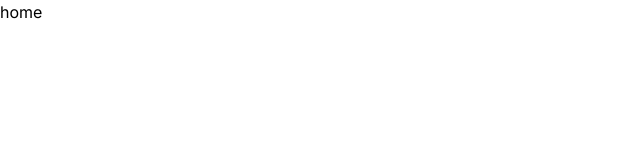
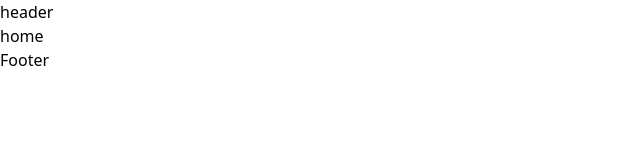
Before and after one commit to shundahoy/techblog, a Next.js app: page / in a window 1280 px wide. Shown: the top 160 px of the page, without its empty margins (0-640 px from the left). Built offline with nearby package versions, Linux system fonts and the light colour scheme.

Commit message:
feat:レイアウトの骨組みを作成

```diff
--- /dev/null
+++ b/src/app/components/Footer.tsx
@@ -0,0 +1,7 @@
+import React from "react";
+
+const Footer = () => {
+  return <div>Footer</div>;
+};
+
+export default Footer;
--- /dev/null
+++ b/src/app/components/Header.tsx
@@ -0,0 +1,7 @@
+import React from "react";
+
+const Header = () => {
+  return <header>header</header>;
+};
+
+export default Header;
--- a/src/app/layout.tsx
+++ b/src/app/layout.tsx
@@ -1,22 +1,25 @@
-import './globals.css'
-import type { Metadata } from 'next'
-import { Inter } from 'next/font/google'
-
-const inter = Inter({ subsets: ['latin'] })
+import Footer from "./components/Footer";
+import Header from "./components/Header";
+import "./globals.css";
+import type { Metadata } from "next";
 
 export const metadata: Metadata = {
-  title: 'Create Next App',
-  description: 'Generated by create next app',
-}
+  title: "しゅんだほいの技術ブログ",
+  description: "React,Next,Laravel,Golang",
+};
 
 export default function RootLayout({
   children,
 }: {
-  children: React.ReactNode
+  children: React.ReactNode;
 }) {
   return (
-    <html lang="en">
-      <body className={inter.className}>{children}</body>
+    <html lang="ja">
+      <body className="">
+        <Header />
+        {children}
+        <Footer />
+      </body>
     </html>
-  )
+  );
 }
```
